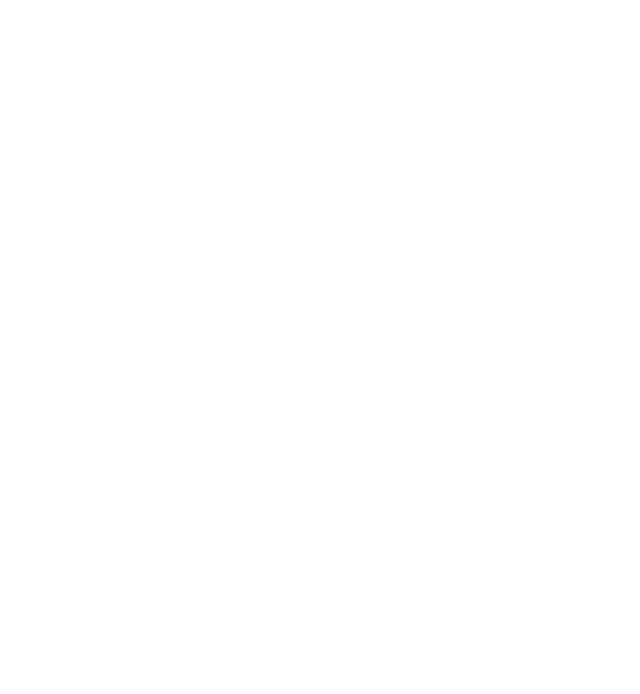
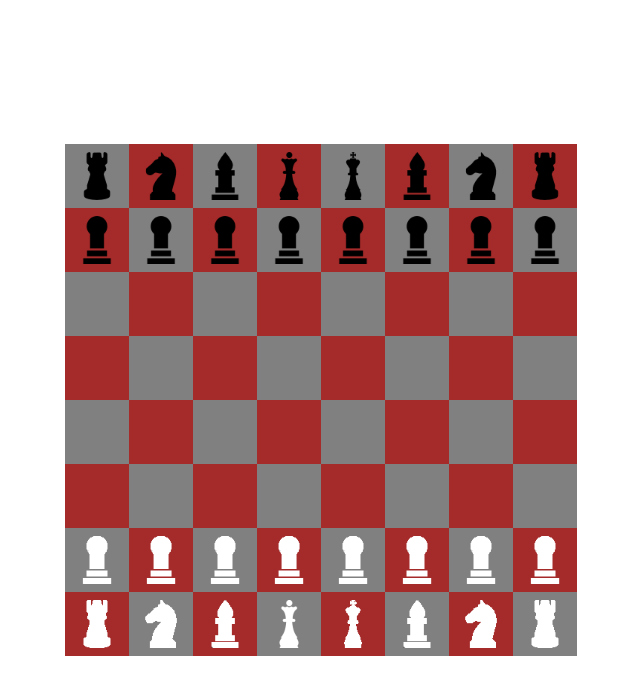
Before and after one commit to dxstrxyme/chess, a React (Vite) app: page / in a window 1280 px wide. Shown: the top 694 px of the page, without its empty margins (319-959 px from the left). Built offline with nearby package versions, Linux system fonts and the light colour scheme.

Commit message:
Created figures and added on table

```diff
--- a/src/App.css
+++ b/src/App.css
@@ -26,10 +26,15 @@
   align-items: center;
 }
 
+.cell img{
+  width: 48px;
+  height: 48px;
+  position: relative;
+}
 .black{
-background-color: deepskyblue;
+background-color: brown;
 }
 
 .white{
-background-color: orange;
+background-color: grey;
 }
--- a/src/App.tsx
+++ b/src/App.tsx
@@ -14,6 +14,7 @@ function App() {
   function restart(){
     const newBoard = new Board();
     newBoard.initCells();
+    newBoard.addFigures();
     setBoard(newBoard)
   }
   return (
--- a/src/components/BoardComponent.tsx
+++ b/src/components/BoardComponent.tsx
@@ -14,7 +14,9 @@ const BoardComponent:FC<BoardProps> = ({board , setBoard})=> {
       {board.cells.map((row,index)=>
       <React.Fragment key={index}>
         {row.map(cell=>
-          <CellComponent/>
+          <CellComponent
+          cell={cell}
+          key={cell.id}/>
         )}
       </React.Fragment>)}
     </div>
--- a/src/components/CellComponent.tsx
+++ b/src/components/CellComponent.tsx
@@ -1,8 +1,15 @@
+import type { FC } from "react"
+import type { Cell } from "../modules/Cell"
 
+interface CellProps{
+  cell: Cell
+}
 
-function CellComponent() {
+const CellComponent:FC<CellProps>=({cell}) =>{
   return (
-    <div className='cell'></div>
+    <div className={['cell',cell.color].join(' ')}>
+      {cell.figure?.logo && <img src={cell.figure.logo} alt=""/>}
+    </div>
   )
 }
 
--- a/src/modules/Board.ts
+++ b/src/modules/Board.ts
@@ -1,5 +1,11 @@
 import { Cell } from "./Cell";
 import { Colors } from "./Colors";
+import { Bishop } from "./figures/Bishop";
+import { King } from "./figures/King";
+import { Knight } from "./figures/Knight";
+import { Pawn } from "./figures/Pawn";
+import { Queen } from "./figures/Queen";
+import { Rook } from "./figures/Rook";
 
 export class Board{
     cells: Cell[][] = [];
@@ -17,4 +23,49 @@ export class Board{
             this.cells.push(row)
         }
     }
+
+    public getCell(x:number,y:number){
+        return this.cells[y][x]
+    }
+
+    private addPawns(){
+        for (let i = 0; i < 8; i++) {
+            new Pawn(Colors.BLACK , this.getCell(i,1));
+            new Pawn(Colors.WHITE , this.getCell(i,6));
+        }
+    }
+    private addKings(){
+        new King(Colors.BLACK , this.getCell(4,0));
+        new King(Colors.WHITE , this.getCell(4,7));
+    }
+    private addQueens(){
+        new Queen(Colors.BLACK , this.getCell(3,0));
+        new Queen(Colors.WHITE , this.getCell(3,7));
+    }
+    private addBishops(){
+        new Bishop(Colors.BLACK , this.getCell(2,0));
+        new Bishop(Colors.BLACK , this.getCell(5,0));
+        new Bishop(Colors.WHITE , this.getCell(2,7));
+        new Bishop(Colors.WHITE , this.getCell(5,7));
+    }
+    private addKnights(){
+        new Knight(Colors.BLACK , this.getCell(1,0));
+        new Knight(Colors.BLACK , this.getCell(6,0));
+        new Knight(Colors.WHITE , this.getCell(1,7));
+        new Knight(Colors.WHITE , this.getCell(6,7));
+    }
+    private addRooks(){
+        new Rook(Colors.BLACK , this.getCell(0,0));
+        new Rook(Colors.BLACK , this.getCell(7,0));
+        new Rook(Colors.WHITE , this.getCell(0,7));
+        new Rook(Colors.WHITE , this.getCell(7,7));
+    }
+    public addFigures(){
+        this.addBishops();
+        this.addKings();
+        this.addPawns();
+        this.addQueens();
+        this.addRooks();
+        this.addKnights();
+    }
 }
--- /dev/null
+++ b/src/modules/figures/Bishop.ts
@@ -0,0 +1,13 @@
+import type { Cell } from "../Cell";
+import { Colors } from "../Colors";
+import { Figure, FigureNames } from "./Figure";
+import blackLogo from '../../assets/black-bishop.png';
+import whiteLogo from '../../assets/white-bishop.png';
+
+export class Bishop extends Figure{
+    constructor(color:Colors,cell:Cell){
+        super(color,cell);
+        this.logo = color === Colors.BLACK ? blackLogo : whiteLogo;
+        this.name = FigureNames.BISHOP;
+    }
+}
--- a/src/modules/figures/Figure.ts
+++ b/src/modules/figures/Figure.ts
@@ -1,3 +1,37 @@
+import type { Colors } from "../Colors";
+import logo from '../../assets/black-king.png'
+import type { Cell } from "../Cell";
+
+export enum FigureNames{
+'FIGURE' = 'Фигура',
+'KING' = 'Король',
+'KNIGHT' = 'Конь',
+'PAWN' = 'Пешка',
+'QUEEN' = 'Ферзь',
+'ROOK' = 'Ладья',
+'BISHOP' = 'Слон',
+}
+
 export class Figure{
+    color: Colors;
+    logo: typeof logo | null;
+    cell:Cell;
+    name:FigureNames;
+    id:number;
 
+    constructor(color:Colors,cell:Cell){
+        this.color = color;
+        this.cell = cell;
+        this.cell.figure = this;
+        this.logo = null;
+        this.name = FigureNames.FIGURE;
+        this.id = Math.random();
+    }
+
+    canMove(target: Cell):boolean{
+        return true
+    }
+    moveFigure(target:Cell){
+
+    }
 }
--- /dev/null
+++ b/src/modules/figures/King.ts
@@ -0,0 +1,13 @@
+import type { Cell } from "../Cell";
+import { Colors } from "../Colors";
+import { Figure, FigureNames } from "./Figure";
+import blackLogo from '../../assets/black-king.png';
+import whiteLogo from '../../assets/white-king.png';
+
+export class King extends Figure{
+    constructor(color:Colors,cell:Cell){
+        super(color,cell);
+        this.logo = color === Colors.BLACK ? blackLogo : whiteLogo;
+        this.name = FigureNames.KING;
+    }
+}
--- /dev/null
+++ b/src/modules/figures/Knight.ts
@@ -0,0 +1,13 @@
+import type { Cell } from "../Cell";
+import { Colors } from "../Colors";
+import { Figure, FigureNames } from "./Figure";
+import blackLogo from '../../assets/black-knight.png';
+import whiteLogo from '../../assets/white-knight.png';
+
+export class Knight extends Figure{
+    constructor(color:Colors,cell:Cell){
+        super(color,cell);
+        this.logo = color === Colors.BLACK ? blackLogo : whiteLogo;
+        this.name = FigureNames.KNIGHT;
+    }
+}
--- /dev/null
+++ b/src/modules/figures/Pawn.ts
@@ -0,0 +1,13 @@
+import type { Cell } from "../Cell";
+import { Colors } from "../Colors";
+import { Figure, FigureNames } from "./Figure";
+import blackLogo from '../../assets/black-pawn.png';
+import whiteLogo from '../../assets/white-pawn.png';
+
+export class Pawn extends Figure{
+    constructor(color:Colors,cell:Cell){
+        super(color,cell);
+        this.logo = color === Colors.BLACK ? blackLogo : whiteLogo;
+        this.name = FigureNames.PAWN;
+    }
+}
--- /dev/null
+++ b/src/modules/figures/Queen.ts
@@ -0,0 +1,14 @@
+import type { Cell } from "../Cell";
+import { Colors } from "../Colors";
+import { Figure, FigureNames } from "./Figure";
+import blackLogo from '../../assets/black-queen.png';
+import whiteLogo from '../../assets/white-queen.png';
+
+
+export class Queen extends Figure{
+    constructor(color:Colors,cell:Cell){
+        super(color,cell);
+        this.logo = color === Colors.BLACK ? blackLogo : whiteLogo;
+        this.name = FigureNames.PAWN;
+    }
+}
--- /dev/null
+++ b/src/modules/figures/Rook.ts
@@ -0,0 +1,13 @@
+import type { Cell } from "../Cell";
+import { Colors } from "../Colors";
+import { Figure, FigureNames } from "./Figure";
+import blackLogo from '../../assets/black-rook.png';
+import whiteLogo from '../../assets/white-rook.png';
+
+export class Rook extends Figure{
+    constructor(color:Colors,cell:Cell){
+        super(color,cell);
+        this.logo = color === Colors.BLACK ? blackLogo : whiteLogo;
+        this.name = FigureNames.ROOK;
+    }
+}
```
